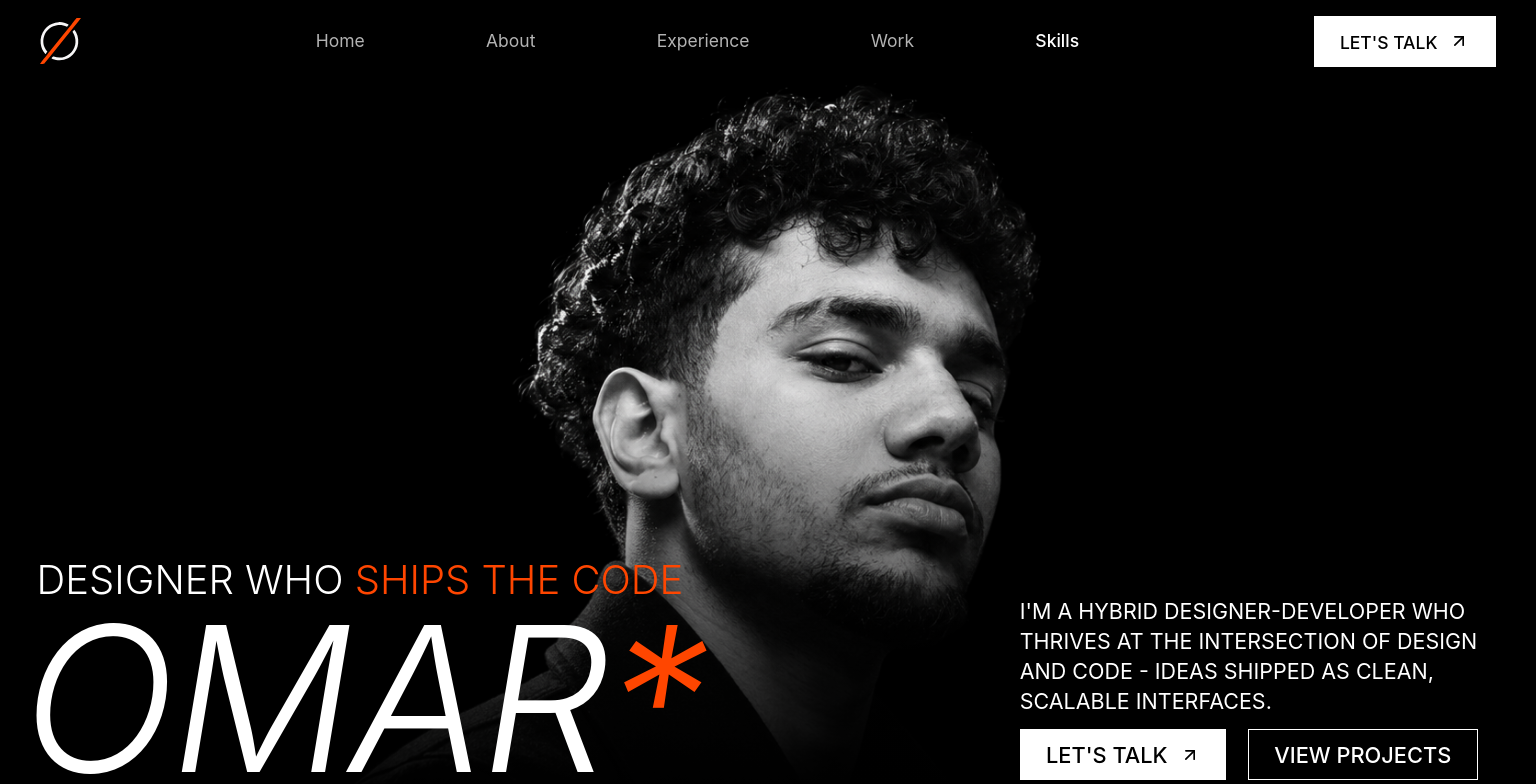
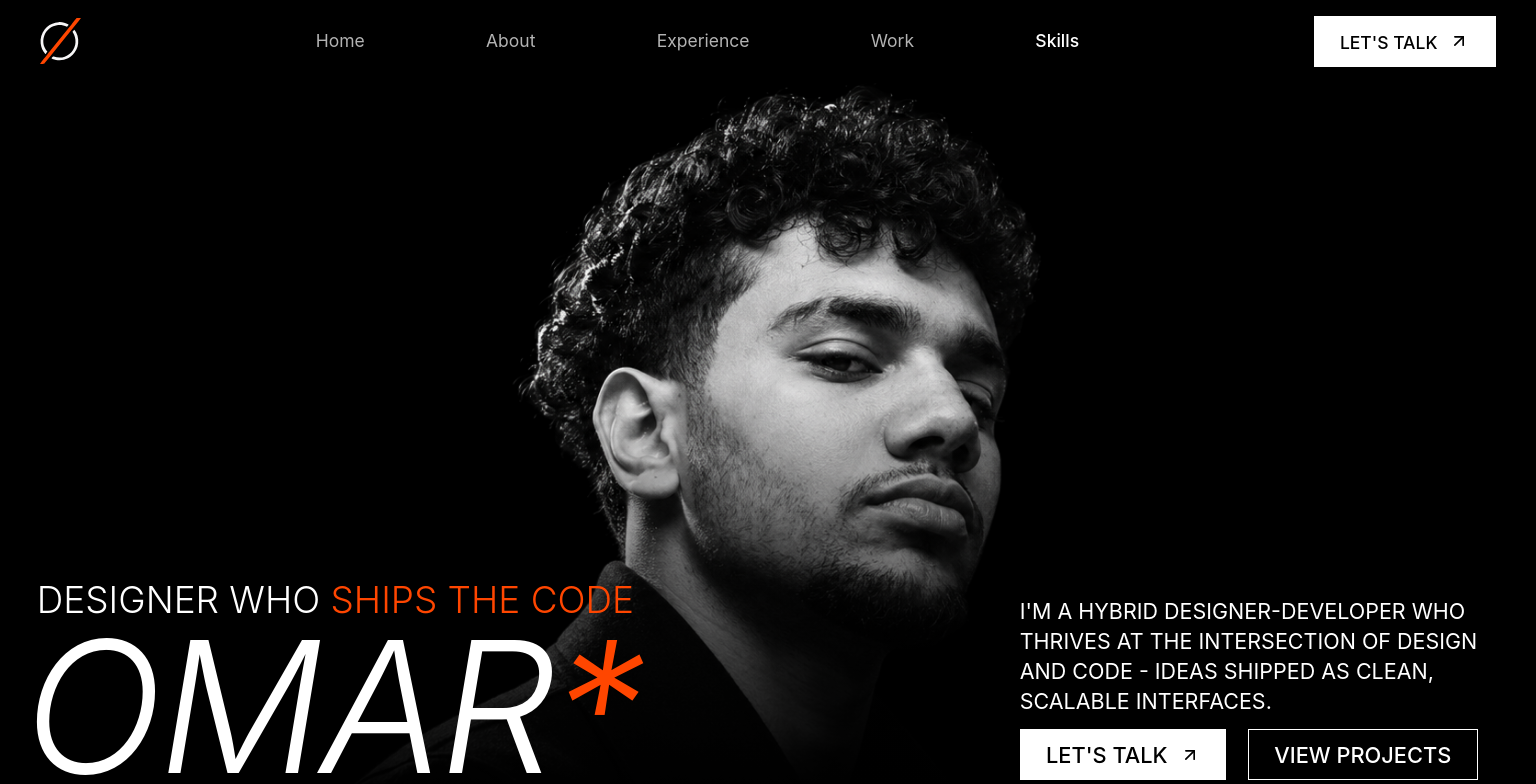
Before and after one commit to Omaryassenn/my-portfolio-main, a React (Vite) app: page / in a window 1536 px wide. Shown: the top 784 px of the page. Built offline with nearby package versions, Linux system fonts and the light colour scheme; a web font is replaced by a local one.

Commit message:
Adjust font sizes in Hero.css for improved responsiveness

```diff
--- a/src/components/Hero.css
+++ b/src/components/Hero.css
@@ -68,7 +68,7 @@
    share the same x. Cancelling each element's own bearing lands both sets of
    glyphs flush on the same optical edge. */
 .hero-tagline {
-  font-size: clamp(1.25rem, 2.6vw, 3.75rem);
+  font-size: clamp(1.25rem, 2.4vw, 3.75rem);
   line-height: 1.4;
   margin: 0 0 0 -0.09em;
 }
@@ -137,7 +137,7 @@
    a 1.5x ceiling — continuous at the boundary, and nothing below it changes. */
 @media (min-width: 87.5rem) {
   .hero-name {
-    font-size: min(calc(11.5rem + (100vw - 87.5rem) * 0.135), 17.25rem);
+    font-size: min(calc(10.3rem + (100vw - 87.5rem) * 0.135), 17.25rem);
   }
 }
 
```
